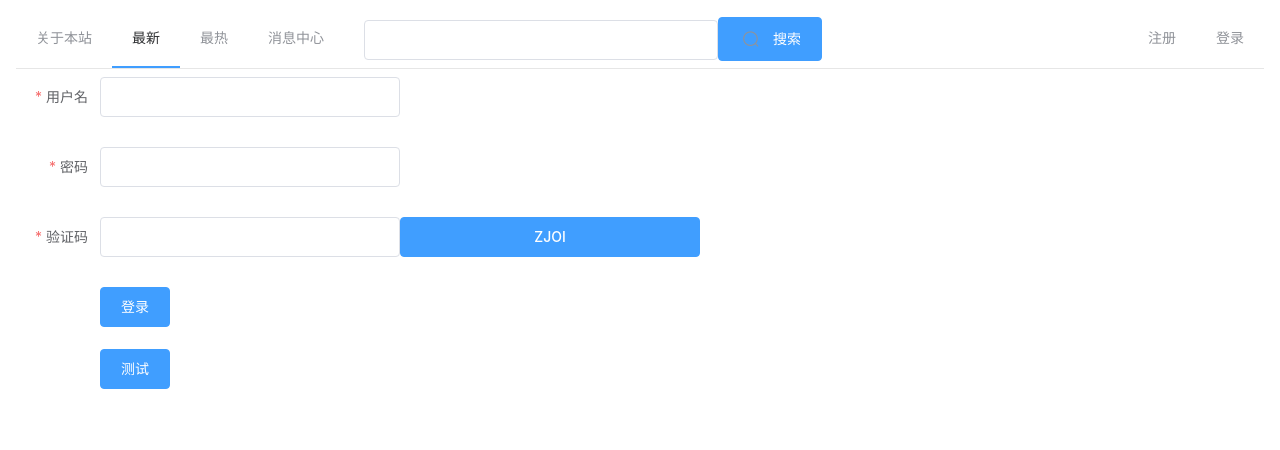
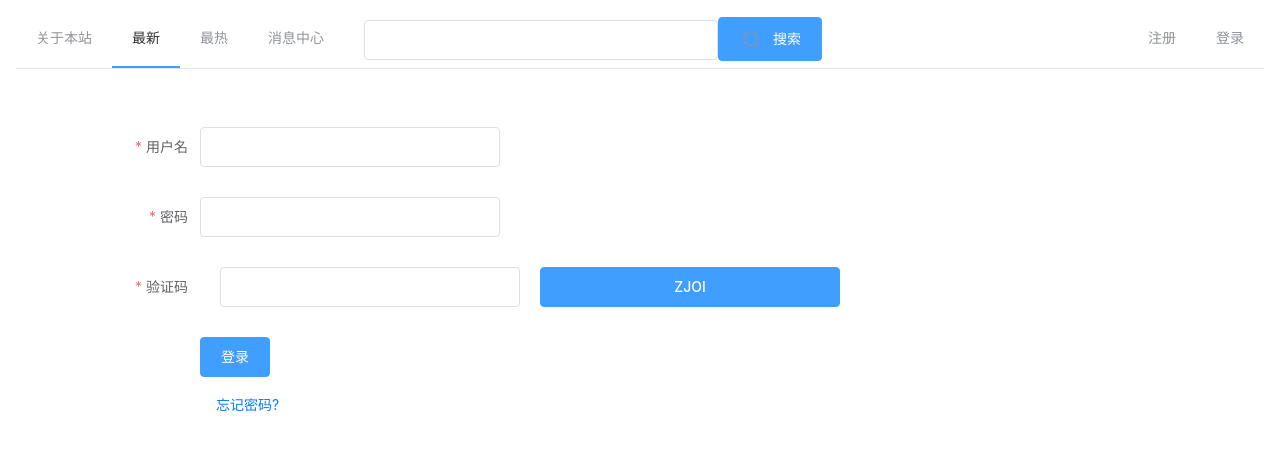
Before and after one commit to KenLoong/forum_front, a Vue app: page /login in a window 1280 px wide. Shown: the top 450 px of the page. Built offline with nearby package versions, Linux system fonts and the light colour scheme; what mavon-editor would draw is missing.

Commit message:
增加忘记密码功能

```diff
--- a/src/router/index.js
+++ b/src/router/index.js
@@ -108,6 +108,11 @@ const routes = [
         path:'/myAdmin',
         name:'Admin',
         component: () => import('../views/Admin.vue')
+    },
+    {
+        path:'/forget',
+        name:'Forget',
+        component: () => import('../views/Forget.vue')
     }
 
 ]
--- /dev/null
+++ b/src/views/Forget.vue
@@ -0,0 +1,92 @@
+<template>
+    <div>
+        <!--头部-->
+        <navbar active-index="0"></navbar>
+
+        <h3>忘记密码</h3>
+        <div class="mymain">
+            <el-form :model="ruleForm"  status-icon :rules="rules" ref="ruleForm" label-width="100px" class="demo-ruleForm ">
+                <el-form-item prop="email" label="邮箱">
+                    <el-input class="form-item" aria-placeholder="请输入注册邮箱地址" v-model="ruleForm.email"></el-input>
+                </el-form-item>
+
+                <el-form-item>
+                    <el-button type="primary" @click="submitForm('ruleForm')">提交</el-button>
+                </el-form-item>
+
+
+            </el-form>
+        </div>
+    </div>
+
+</template>
+
+<script>
+    import Navbar from "../components/Navbar";
+    export default {
+        name: "Forget",
+        components:{
+            navbar : Navbar
+        },
+        data(){
+            return{
+                ruleForm: {
+                    email:''
+                },
+                rules: {
+                    email: [
+                        { required: true, message: '请输入注册邮箱地址', trigger: 'blur' },
+                        { type: 'email', message: '请输入正确的邮箱地址', trigger: ['blur', 'change'] }
+                    ]
+                }
+            }
+        },
+        methods:{
+            success() {
+                this.$message({
+                    message: '已往您的邮箱处发送一封邮件，里面有你的新密码',
+                    type: 'success'
+                });
+            },
+            fail(msg) {
+                this.$message.error(msg);
+            },
+            submitForm(formName) {
+                const _this = this;
+                this.$refs[formName].validate((valid) => {
+                    if (valid) {
+                        //提交表单
+                        this.$axios({
+                            method:'post',
+                            url:'/user/forget',
+                            data:{
+                                email:this.ruleForm.email
+                            }
+                        }).then(function(response){
+                            if (response.data.code == 200){
+                                _this.success();
+                                _this.$router.push('/login')
+                            }else{
+                                _this.fail(response.data.msg)
+                            }
+
+                            console.log(response);
+                        }).catch(function(error){
+                            console.log(error);
+                        });
+                    } else {
+                        console.log('请正确填写邮箱！！！');
+                        return false;
+                    }
+                });
+            },
+
+        }
+    }
+</script>
+
+<style scoped>
+    .form-item{
+        width: 300px;
+    }
+</style>
--- a/src/views/Login.vue
+++ b/src/views/Login.vue
@@ -1,6 +1,9 @@
 <template>
     <div>
+        <!--头部-->
         <navbar ></navbar>
+
+        <div class="mymain">
             <el-form :model="ruleForm"  status-icon :rules="rules" ref="ruleForm" label-width="100px" class="demo-ruleForm ">
                 <!--  form-item 的 prop对应的就是校验规则   -->
                 <el-form-item  label="用户名" prop="username" >
@@ -13,16 +16,17 @@
 
                 <el-form-item prop="seccode" label="验证码" class="inputbar">
                     <el-input class="form-item vcode" v-model="ruleForm.seccode"></el-input>
-                <el-button type="primary" @click="createCode" class="form-item vcode">{{checkCode}}</el-button>
+                    <el-button type="primary"  @click="createCode" class="form-item vcode">{{checkCode}}</el-button>
                 </el-form-item>
 
                 <el-form-item>
                     <el-button type="primary" @click="submitForm('ruleForm')">登录</el-button>
+                    <router-link class="nav-link" :to="{name: 'Forget'}">忘记密码?</router-link>
                 </el-form-item>
-            <el-form-item>
-                <el-button type="primary" @click="test">测试</el-button>
-            </el-form-item>
+
+
             </el-form>
+        </div>
     </div>
 </template>
 
@@ -34,6 +38,7 @@
             navbar : Navbar
         },
         data() {
+            const _this = this;
 
             var validateCode = (rule, value, callback) => {
                 if (value === '') {
@@ -41,6 +46,7 @@
                 } else if (value.toLowerCase() !== this.checkCode.toLowerCase()) {
                     //刷新验证码
                     callback(new Error('验证码错误!'));
+                    _this.createCode();
                 } else {
                     callback();
                 }
@@ -127,6 +133,8 @@
                     console.log(error);
                 });
             },
+
+            //生成验证码
             createCode() {
                 let code = "";
                 const codeLength = 4; //验证码的长度
@@ -159,8 +167,15 @@
 <style scoped>
     .vcode{
         flex: inherit;
+        margin-left: 20px;
     }
     .form-item{
         width: 300px;
+        float: left;
+    flex: inherit;
+    }
+    .mymain{
+        margin-left: 100px;
+        margin-top: 50px;
     }
 </style>
```
Lines whose indentation alone changed are shown as unchanged.
